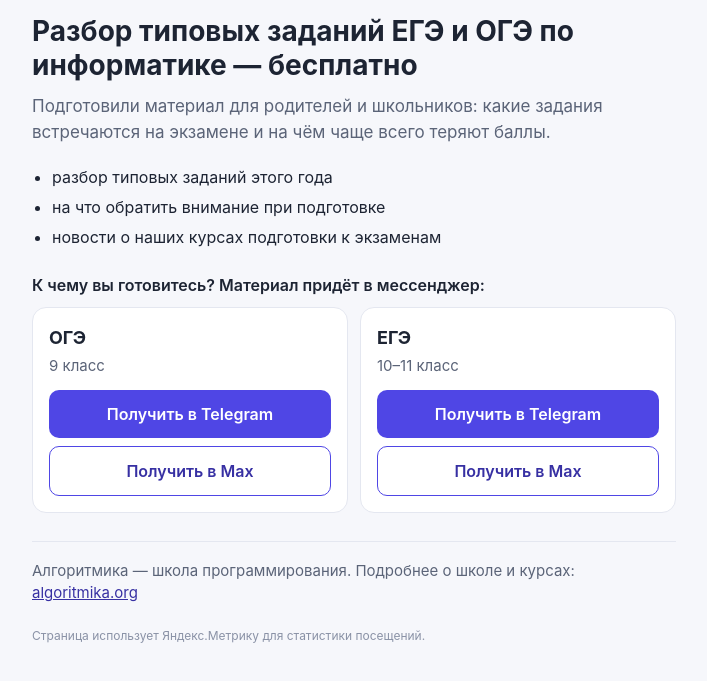
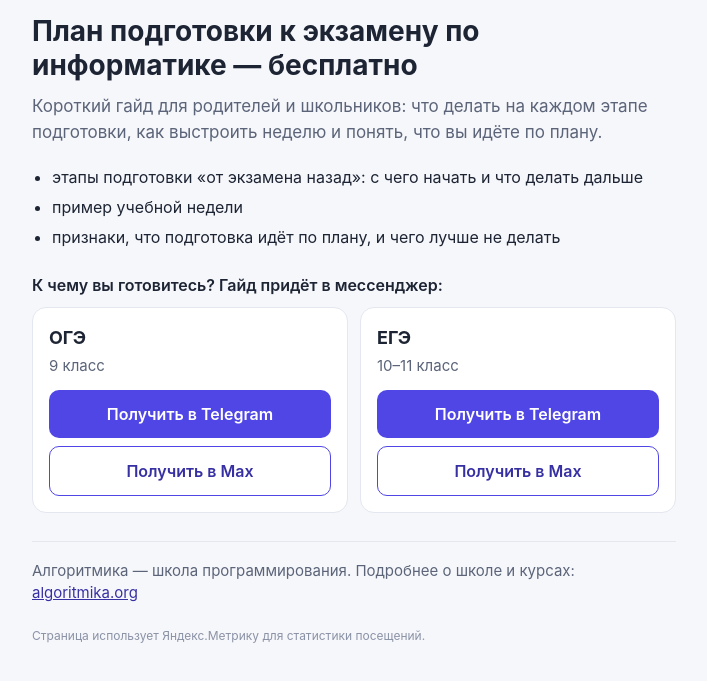
Before and after one commit to algoritmikakrdnew/exams, a plain HTML site: page index.html in a window 1280 px wide. Shown: the part 51-732 px from the top of the page, without its empty margins (286-993 px from the left). Drawn offline with Linux system fonts and the light colour scheme.

Commit message:
Update index.html

```diff
--- a/index.html
+++ b/index.html
@@ -3,8 +3,8 @@
 <head>
 <meta charset="utf-8">
 <meta name="viewport" content="width=device-width, initial-scale=1">
-<title>Разбор типовых заданий ЕГЭ и ОГЭ по информатике — Алгоритмика</title>
-<meta name="description" content="Бесплатный материал для родителей и школьников: разбор типовых заданий ЕГЭ и ОГЭ по информатике от школы программирования Алгоритмика.">
+<title>План подготовки к ОГЭ и ЕГЭ по информатике — Алгоритмика</title>
+<meta name="description" content="Бесплатный гайд для родителей и школьников: план подготовки к ОГЭ и ЕГЭ по информатике по этапам от школы программирования Алгоритмика.">
 <meta name="robots" content="noindex">
 <style>
   :root { --bg:#f6f7fb; --card:#ffffff; --text:#1d2433; --muted:#5b6478; --accent:#4f46e5; --accent-2:#3730a3; --line:#e4e7f0; }
@@ -35,23 +35,21 @@
 <div class="wrap">
   <div class="brand">Алгоритмика</div>
 
-  <h1>Разбор типовых заданий ЕГЭ и ОГЭ по информатике — бесплатно</h1>
-  <p class="lead">Подготовили материал для родителей и школьников: какие задания встречаются на экзамене и на чём чаще всего теряют баллы.</p>
+  <h1>План подготовки к экзамену по информатике — бесплатно</h1>
+  <p class="lead">Короткий гайд для родителей и школьников: что делать на каждом этапе подготовки, как выстроить неделю и понять, что вы идёте по плану.</p>
 
   <ul class="inside">
-    <!-- ПРАВЬТЕ ЭТОТ СПИСОК ПОД РЕАЛЬНОЕ СОДЕРЖАНИЕ МАТЕРИАЛА В БОТЕ -->
-    <li>разбор типовых заданий этого года</li>
-    <li>на что обратить внимание при подготовке</li>
-    <li>новости о наших курсах подготовки к экзаменам</li>
+    <li>этапы подготовки «от экзамена назад»: с чего начать и что делать дальше</li>
+    <li>пример учебной недели</li>
+    <li>признаки, что подготовка идёт по плану, и чего лучше не делать</li>
   </ul>
 
-  <p class="choose">К чему вы готовитесь? Материал придёт в мессенджер:</p>
+  <p class="choose">К чему вы готовитесь? Гайд придёт в мессенджер:</p>
 
   <div class="cards">
     <div class="card">
       <h2>ОГЭ</h2>
       <p>9 класс</p>
-      <!-- ЗАМЕНИТЕ BOT_NAME на имя бота; для Max вставьте реальную ссылку -->
       <a class="btn tg"  data-goal="go_oge_tg"  href="https://t.me/algoritmikanew_bot?start=dl-1795091968318">Получить в Telegram</a>
       <a class="btn max" data-goal="go_oge_max" href="https://max.ru/id143534518900_bot?start=dl-1795153959cb8d8864e404">Получить в Max</a>
     </div>
```
